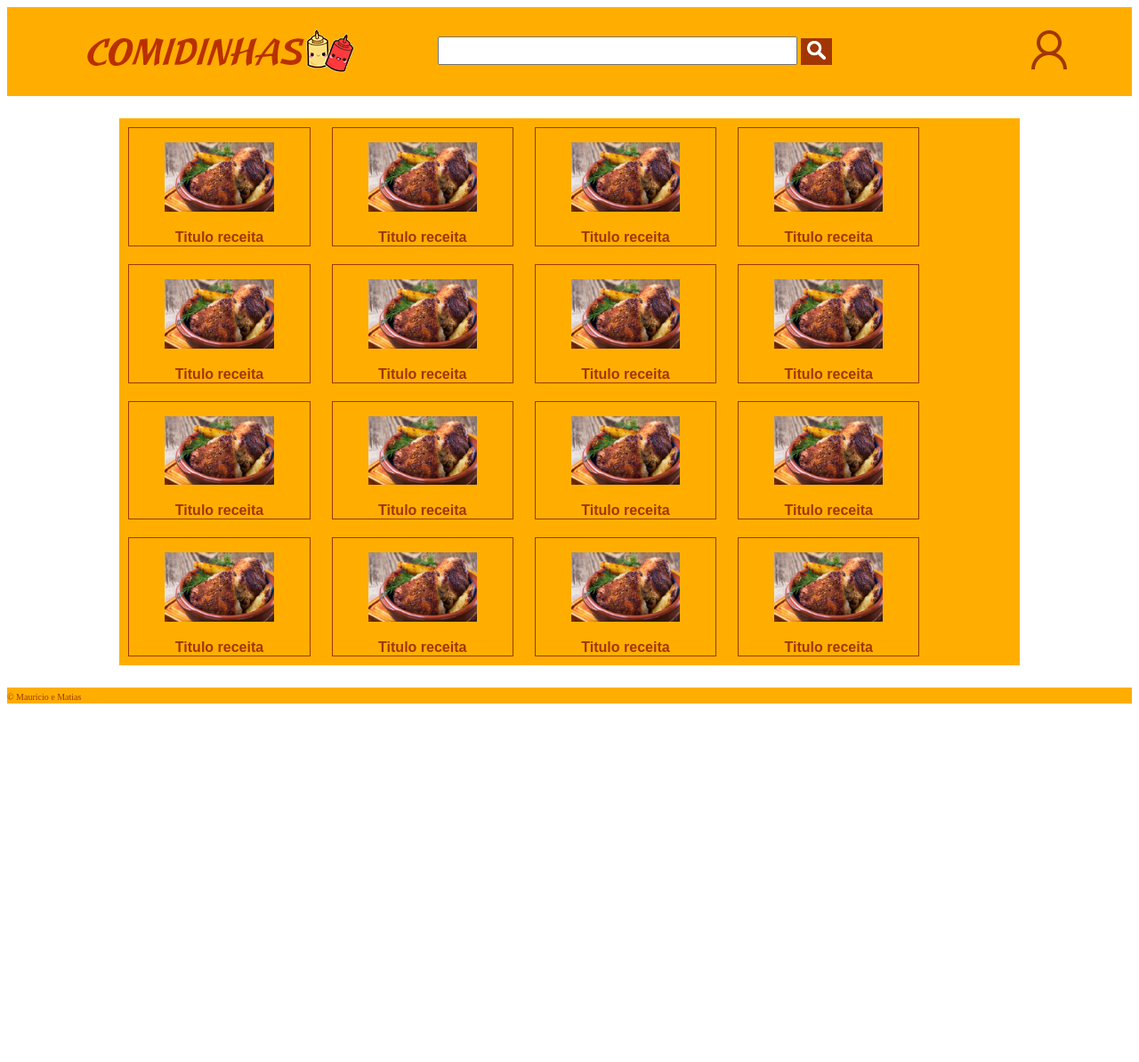
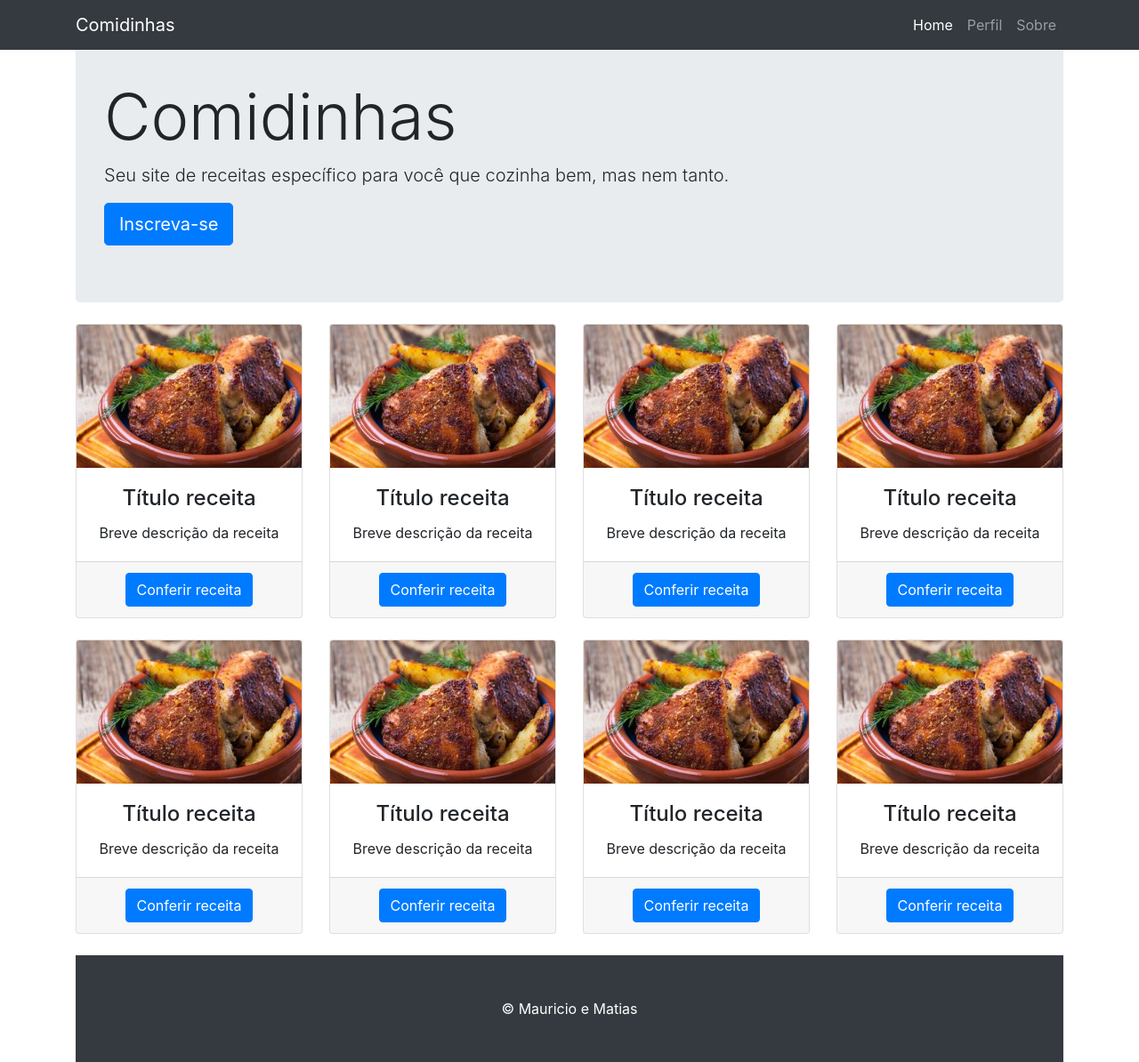
Before and after one commit to matiasezequieI/ProjetoWEB, a website: page Site de Receitas/html/main.html in a window 1280 px wide. Shown: the whole page at 89% size. Before the commit the page ends 800 px from the top, so only its background shows below. Drawn offline with Linux system fonts and the light colour scheme; files whose address does not match are found by name.

Commit message:
Add files via upload

```diff
--- a/Site de Receitas/html/main.html
+++ b/Site de Receitas/html/main.html
@@ -1,59 +1,186 @@
 <!DOCTYPE html>
-<html>
+<html lang="en">
 
 <head>
-    <meta charset="utf-8" />
-    <meta http-equiv="X-UA-Compatible" content="IE=edge">
-    <title>Nem tudo tão gostoso</title>
-    <meta name="viewport" content="width=device-width, initial-scale=1">
-    <link rel="stylesheet" type="text/css" href="../css/style.css">
+
+  <meta charset="utf-8">
+  <meta name="viewport" content="width=device-width, initial-scale=1, shrink-to-fit=no">
+  <meta name="description" content="">
+  <meta name="author" content="">
+
+  <title>Comidinhas</title>
+
+  <!-- Bootstrap core CSS -->
+  <link href="../vendor/bootstrap/css/bootstrap.min.css" rel="stylesheet">
+
+  <!-- Custom styles for this template -->
+  <link href="../css/heroic-features.css" rel="stylesheet">
+
 </head>
 
 <body>
-    <header class="panel">
-        <section class="menuSearch">
-            <figure class="logo">
-                <a href="main.html">
-                    <img src="../imgs/comidnhas.png" class="logo">
-                </a>
-            </figure>
-            <input type="text" class="inputSearch" />
-            <button class="btnSearch">
-                <img src="../imgs/whiteSearch.png" width="21px">
-            </button>
-        </section>
-        <section class="sectionUser">
-            <figure>
-                <a href="perfil.html">
-                    <img src="../imgs/userBig.png" class="user">
-                </a>
-            </figure>
-        </section>
+
+  <!-- Navigation -->
+  <nav class="navbar navbar-expand-lg navbar-dark bg-dark fixed-top">
+    <div class="container">
+      <a class="navbar-brand" href="#">Comidinhas</a>
+      <button class="navbar-toggler" type="button" data-toggle="collapse" data-target="#navbarResponsive" aria-controls="navbarResponsive"
+        aria-expanded="false" aria-label="Toggle navigation">
+        <span class="navbar-toggler-icon"></span>
+      </button>
+      <div class="collapse navbar-collapse" id="navbarResponsive">
+        <ul class="navbar-nav ml-auto">
+          <li class="nav-item active">
+            <a class="nav-link" href="#">Home
+              <span class="sr-only">(current)</span>
+            </a>
+          </li>
+          <li class="nav-item">
+            <a class="nav-link" href="#">Perfil</a>
+          </li>
+          <li class="nav-item">
+            <a class="nav-link" href="#">Sobre</a>
+          </li>
+        </ul>
+      </div>
+    </div>
+  </nav>
+
+  <!-- Page Content -->
+  <div class="container">
+
+    <!-- Jumbotron Header -->
+    <header class="jumbotron my-4">
+      <h1 class="display-3">Comidinhas</h1>
+      <p class="lead">Seu site de receitas específico para você que cozinha bem, mas nem tanto.</p>
+      <a href="#" class="btn btn-primary btn-lg">Inscreva-se</a>
     </header>
-    <main id="bodyCont">
-    </main>
 
-    <footer class="panel" style="margin-top: 25px">
-        <span class="cpr">&copy; Mauricio e Matias</span>
+    <!-- Page Features -->
+    <div class="row text-center">
+
+      <div class="col-lg-3 col-md-6 mb-4">
+        <div class="card">
+          <img class="card-img-top" src="assets/frango.jpg" alt="">
+          <div class="card-body">
+            <h4 class="card-title">Título receita</h4>
+            <p class="card-text">Breve descrição da receita</p>
+          </div>
+          <div class="card-footer">
+            <a href="#" class="btn btn-primary">Conferir receita</a>
+          </div>
+        </div>
+      </div>
+
+      <div class="col-lg-3 col-md-6 mb-4">
+        <div class="card">
+          <img class="card-img-top" src="assets/frango.jpg" alt="">
+          <div class="card-body">
+            <h4 class="card-title">Título receita</h4>
+            <p class="card-text">Breve descrição da receita</p>
+          </div>
+          <div class="card-footer">
+            <a href="#" class="btn btn-primary">Conferir receita</a>
+          </div>
+        </div>
+      </div>
+
+      <div class="col-lg-3 col-md-6 mb-4">
+        <div class="card">
+          <img class="card-img-top" src="assets/frango.jpg" alt="">
+          <div class="card-body">
+            <h4 class="card-title">Título receita</h4>
+            <p class="card-text">Breve descrição da receita</p>
+          </div>
+          <div class="card-footer">
+            <a href="#" class="btn btn-primary">Conferir receita</a>
+          </div>
+        </div>
+      </div>
+
+      <div class="col-lg-3 col-md-6 mb-4">
+        <div class="card">
+          <img class="card-img-top" src="assets/frango.jpg" alt="">
+          <div class="card-body">
+            <h4 class="card-title">Título receita</h4>
+            <p class="card-text">Breve descrição da receita</p>
+          </div>
+          <div class="card-footer">
+            <a href="#" class="btn btn-primary">Conferir receita</a>
+          </div>
+        </div>
+      </div>
+
+      <div class="col-lg-3 col-md-6 mb-4">
+        <div class="card">
+          <img class="card-img-top" src="assets/frango.jpg" alt="">
+          <div class="card-body">
+            <h4 class="card-title">Título receita</h4>
+            <p class="card-text">Breve descrição da receita</p>
+          </div>
+          <div class="card-footer">
+            <a href="#" class="btn btn-primary">Conferir receita</a>
+          </div>
+        </div>
+      </div>
+
+      <div class="col-lg-3 col-md-6 mb-4">
+        <div class="card">
+          <img class="card-img-top" src="assets/frango.jpg" alt="">
+          <div class="card-body">
+            <h4 class="card-title">Título receita</h4>
+            <p class="card-text">Breve descrição da receita</p>
+          </div>
+          <div class="card-footer">
+            <a href="#" class="btn btn-primary">Conferir receita</a>
+          </div>
+        </div>
+      </div>
+
+      <div class="col-lg-3 col-md-6 mb-4">
+        <div class="card">
+          <img class="card-img-top" src="assets/frango.jpg" alt="">
+          <div class="card-body">
+            <h4 class="card-title">Título receita</h4>
+            <p class="card-text">Breve descrição da receita</p>
+          </div>
+          <div class="card-footer">
+            <a href="#" class="btn btn-primary">Conferir receita</a>
+          </div>
+        </div>
+      </div>
+
+      <div class="col-lg-3 col-md-6 mb-4">
+        <div class="card">
+          <img class="card-img-top" src="assets/frango.jpg" alt="">
+          <div class="card-body">
+            <h4 class="card-title">Título receita</h4>
+            <p class="card-text">Breve descrição da receita</p>
+          </div>
+          <div class="card-footer">
+            <a href="#" class="btn btn-primary">Conferir receita</a>
+          </div>
+        </div>
+      </div>
+
+
+      <!-- /.row -->
+
+    </div>
+    <!-- /.container -->
+
+    <!-- Footer -->
+    <footer class="py-5 bg-dark">
+      <div class="container">
+        <p class="m-0 text-center text-white">&copy; Mauricio e Matias</p>
+      </div>
+      <!-- /.container -->
     </footer>
+
+    <!-- Bootstrap core JavaScript -->
+    <script src="vendor/jquery/jquery.min.js"></script>
+    <script src="vendor/bootstrap/js/bootstrap.bundle.min.js"></script>
+
 </body>
 
 </html>
-
-<script>
-    (function carrega() {
-        var rec = "";
-        for (i = 0; i < 16; i++) {
-            rec += `
-            <article class="receitas">
-                <figure>
-                    <img src="../imgs/frango.jpg" alt="" class="receitaImg">
-                </figure>
-                <span class="tituloReceita">
-                    <a href="receitas.html">Titulo receita</a>
-                </span>
-            </article>`;
-        }
-        document.getElementById("bodyCont").innerHTML = rec;
-    })();
-</script>
```
